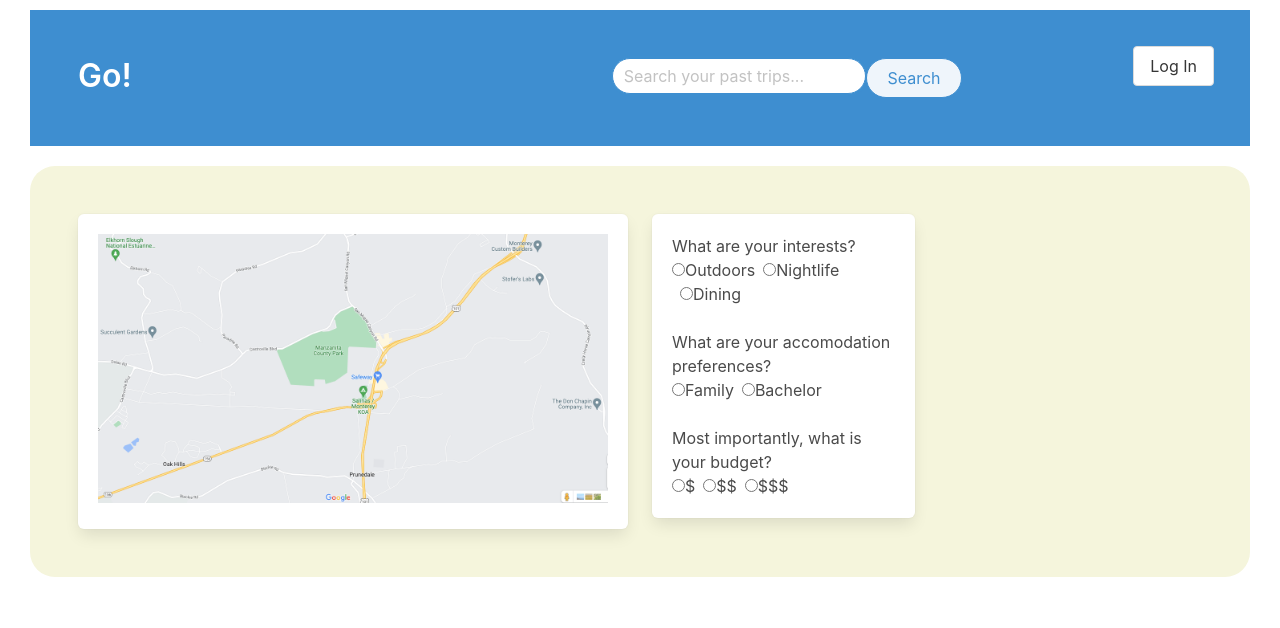
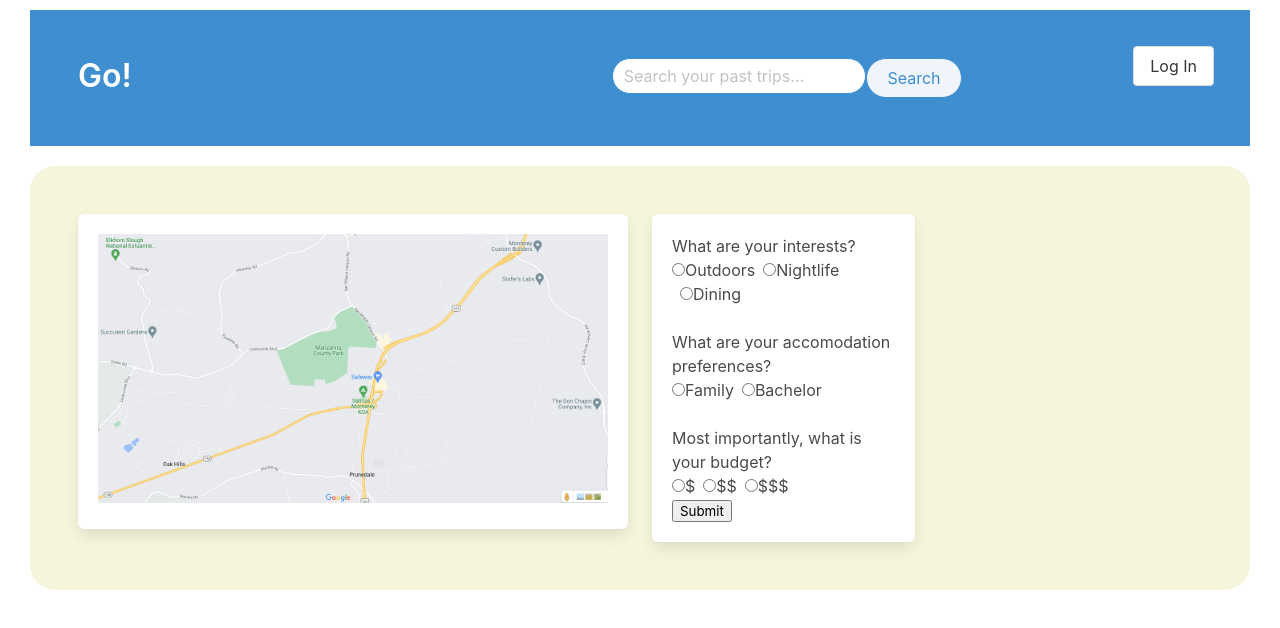
Before and after one commit to paulkasidit/go, a React (Create React App) app in the folder client/: page / in a window 1280 px wide. Shown: the top 628 px of the page. Built offline with nearby package versions, Linux system fonts and the light colour scheme.

Commit message:
working on building a user profile

```diff
--- a/client/src/components/TripInfo/StarterQuestionnaire.js
+++ b/client/src/components/TripInfo/StarterQuestionnaire.js
@@ -2,10 +2,18 @@ import React from "react";
 import "./TripInfo.css";
 
 function StarterQuestionnaire(){
+
+  function handleStarterQuestionnaireFormSubmission(event){
+    event.preventDefault();
+    console.log(event.target.tripInterests.value)
+    console.log(event.target.accomodationPreference.value)
+    console.log(event.target.accomodationBudget.value)
+  }
+
   return(
     <React.Fragment>
       <div class = "box">
-        <form>
+        <form onSubmit = {handleStarterQuestionnaireFormSubmission}>
           <p>What are your interests?</p>
           <div class = "control">
               <label class = "radio">
@@ -89,6 +97,7 @@ function StarterQuestionnaire(){
                   $$$
               </label>
             </div>
+            <button type = "submit">Submit</button>
         </form>
       </div>
     </React.Fragment>
```
